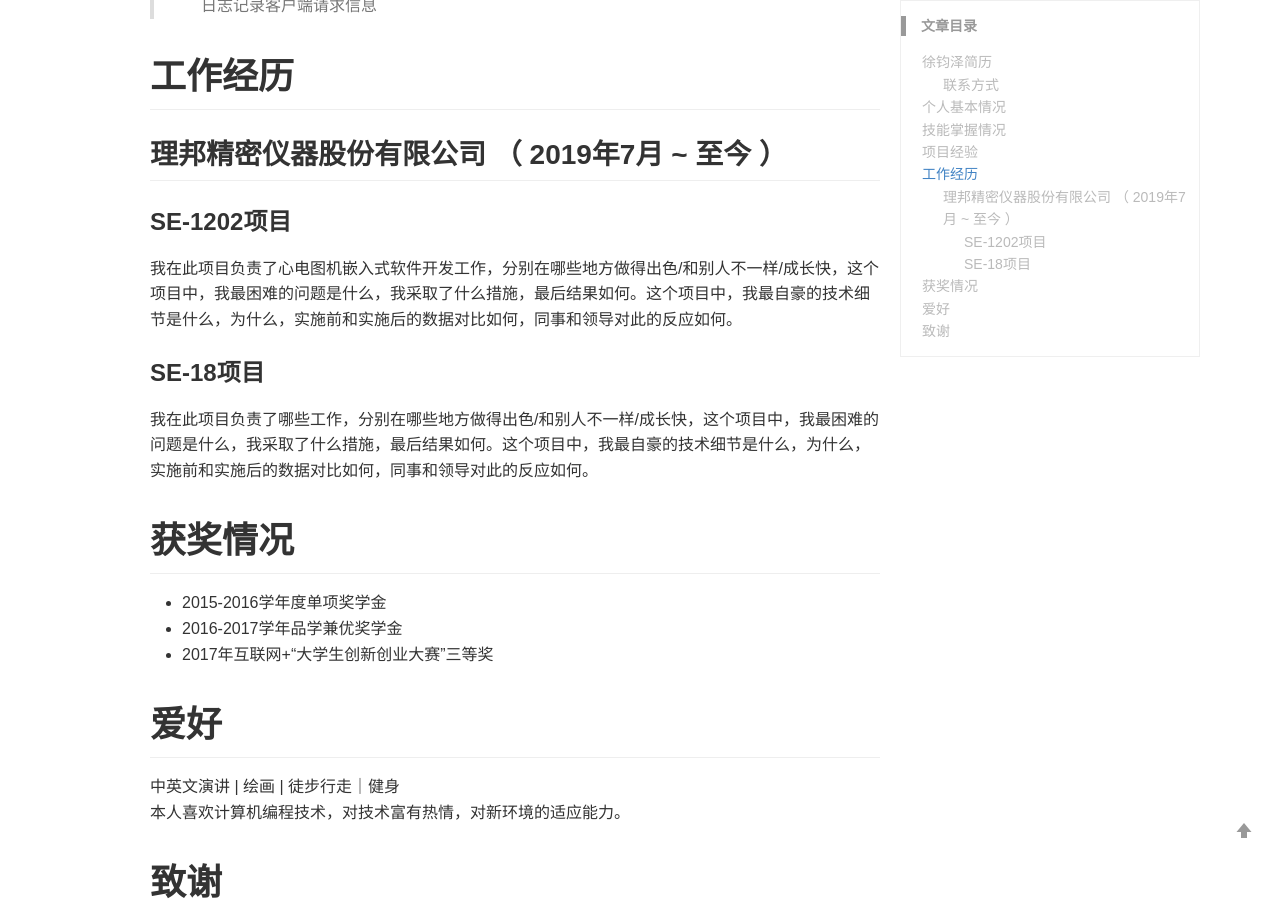
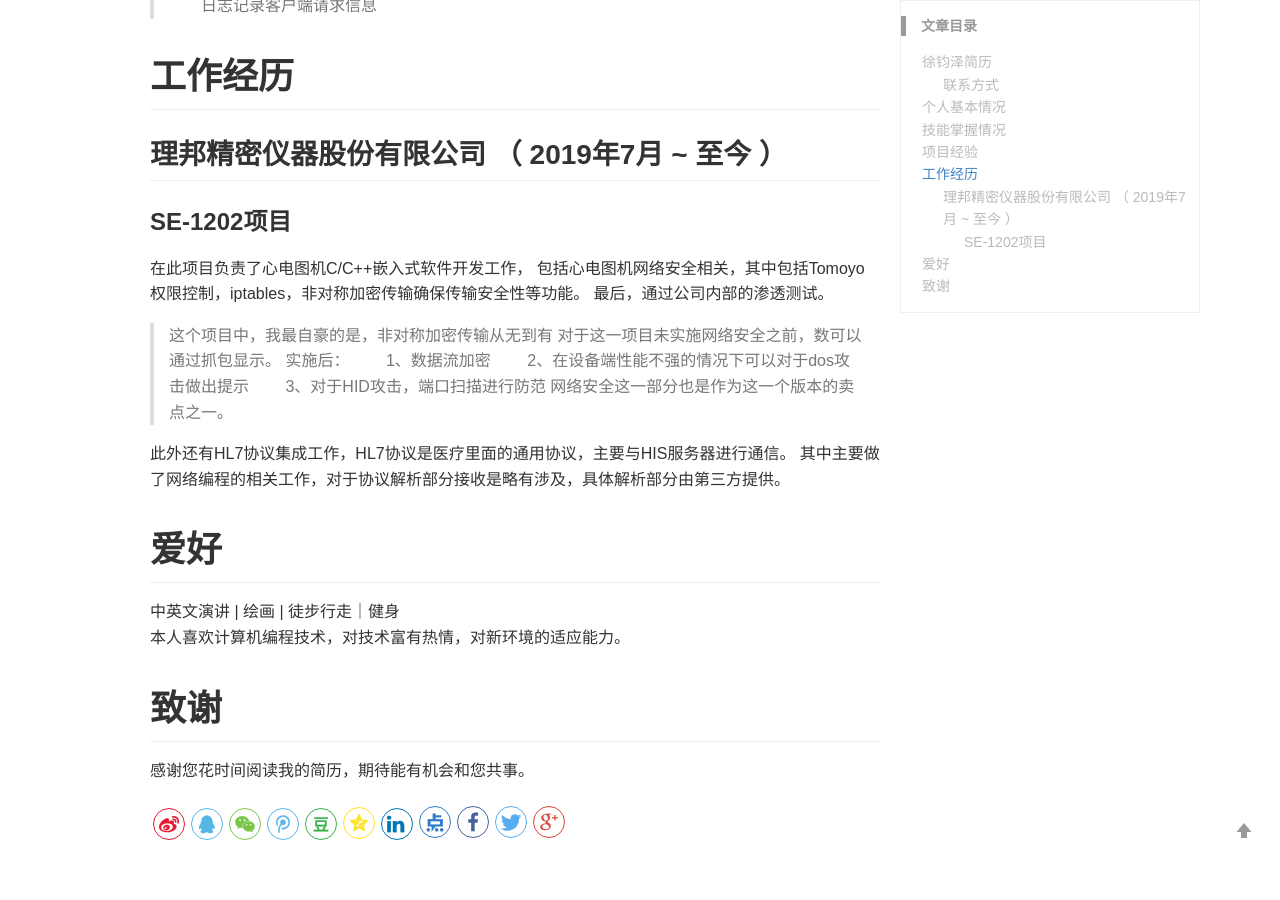
Before and after one commit to JKWrist/JKWrist.github.io, a Jekyll site: the page built from _posts/Resume/2019-11-24-resume.md, in a window 1280 px wide and 900 px high, scrolled down 1449 px. Built offline with Jekyll 4.4.1, drawn with Linux system fonts in a browser that asks for light colours; comment, search, counter and statistics services are not loaded.

Commit message:
Update 2019-11-24-resume.md
更新工作内容

```diff
--- a/_posts/Resume/2019-11-24-resume.md
+++ b/_posts/Resume/2019-11-24-resume.md
@@ -52,18 +52,19 @@
 ## 理邦精密仪器股份有限公司 （ 2019年7月 ~ 至今 ）
 
 ### SE-1202项目
-我在此项目负责了心电图机嵌入式软件开发工作，分别在哪些地方做得出色/和别人不一样/成长快，这个项目中，我最困难的问题是什么，我采取了什么措施，最后结果如何。这个项目中，我最自豪的技术细节是什么，为什么，实施前和实施后的数据对比如何，同事和领导对此的反应如何。
+在此项目负责了心电图机C/C++嵌入式软件开发工作，
+包括心电图机网络安全相关，其中包括Tomoyo权限控制，iptables，非对称加密传输确保传输安全性等功能。
+最后，通过公司内部的渗透测试。
+>这个项目中，我最自豪的是，非对称加密传输从无到有
+对于这一项目未实施网络安全之前，数可以通过抓包显示。
+实施后：
+&emsp;&emsp;1、数据流加密
+&emsp;&emsp;2、在设备端性能不强的情况下可以对于dos攻击做出提示
+&emsp;&emsp;3、对于HID攻击，端口扫描进行防范
+网络安全这一部分也是作为这一个版本的卖点之一。
 
-
-### SE-18项目
-我在此项目负责了哪些工作，分别在哪些地方做得出色/和别人不一样/成长快，这个项目中，我最困难的问题是什么，我采取了什么措施，最后结果如何。这个项目中，我最自豪的技术细节是什么，为什么，实施前和实施后的数据对比如何，同事和领导对此的反应如何。
-
-
-# 获奖情况
-
-- 2015-2016学年度单项奖学⾦
-- 2016-2017学年品学兼优奖学⾦
-- 2017年互联⽹+“⼤学⽣创新创业⼤赛”三等奖
+此外还有HL7协议集成工作，HL7协议是医疗里面的通用协议，主要与HIS服务器进行通信。
+其中主要做了网络编程的相关工作，对于协议解析部分接收是略有涉及，具体解析部分由第三方提供。
 
 # 爱好
 中英⽂演讲 \| 绘画 \| 徒步⾏⾛｜健身
```
